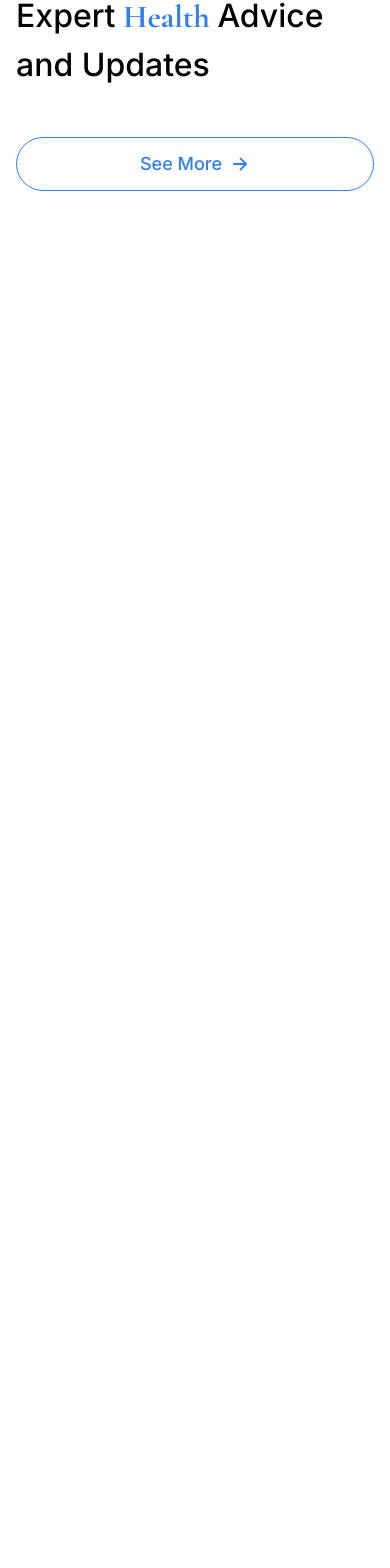
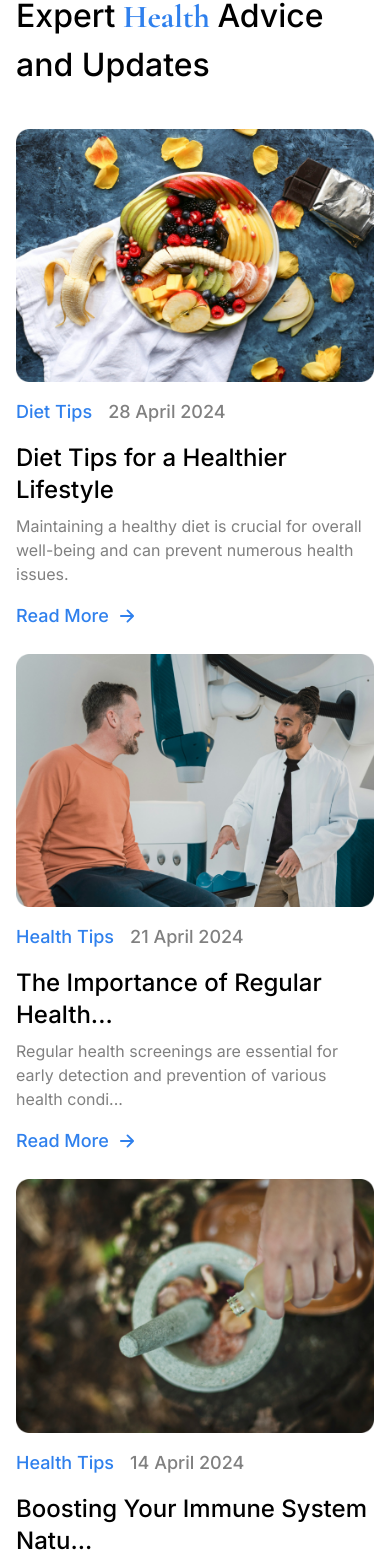
Before and after one commit to sharifstack/MedEase---Healthcare-Appointment, a Next.js app: page / in a window 390 px wide. Shown: the part 6374-7942 px from the top of the page. Before the commit the page ends 6625 px from the top, so only its background shows below. Built offline with nearby package versions, Linux system fonts and the light colour scheme.

Commit message:
Feat: Health Tips Responsive Done

```diff
--- a/app/components/homepage/HealthAdvice.tsx
+++ b/app/components/homepage/HealthAdvice.tsx
@@ -33,6 +33,30 @@ const HealthAdvice = () => {
         </div>
 
         <div className="ResponsiveMobile flex flex-col gap-6 md:hidden mt-10">
+          <HealthAdviceCard
+            src={coverone.src}
+            tipsName="Diet Tips"
+            date="28 April 2024"
+            title="Diet Tips for a Healthier Lifestyle"
+            desc="Maintaining a healthy diet is crucial for overall well-being and can prevent numerous health issues."
+          />
+
+          <HealthAdviceCard
+            src={covertwo.src}
+            tipsName="Health Tips"
+            date="21 April 2024"
+            title="The Importance of Regular Health..."
+            desc="Regular health screenings are essential for early detection and prevention of various health condi..."
+          />
+
+          <HealthAdviceCard
+            src={coverthree.src}
+            tipsName="Health Tips"
+            date="14 April 2024"
+            title="Boosting Your Immune System Natu..."
+            desc="A strong immune system is vital for fighting off infections and staying healthy. This article pro..."
+          />
+
           <div className="mt-2">
             <Button
               className="justify-center bg-transparent text-primary! border"
```
